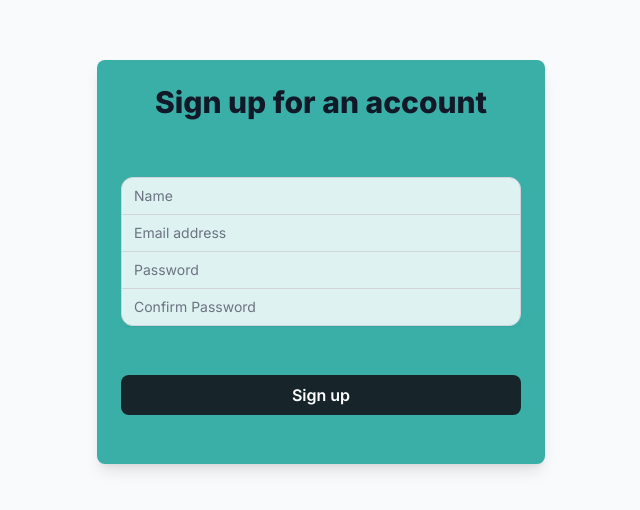
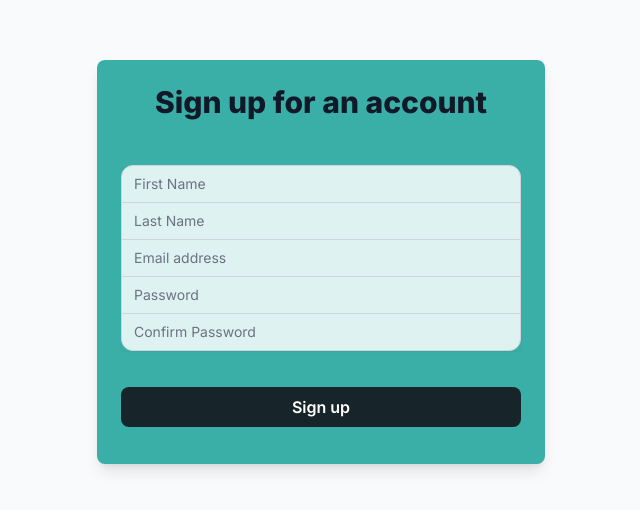
Before and after one commit to bilalchouichou-dev/evenment-reservation, a Next.js app: page /sign-up in a window 1280 px wide. Shown: the part 138-648 px from the top of the page, without its empty margins (319-959 px from the left). Built offline with nearby package versions, Linux system fonts and the light colour scheme.

Commit message:
added layout

```diff
--- a/src/app/event-details/page.js
+++ b/src/app/events/event-details/page.js
@@ -4,10 +4,6 @@ import { faEnvelope } from '@fortawesome/free-solid-svg-icons'*/
 import EventsHeader from '@/components/EventsHeader'
 import EventDetailMain from '@/components/EventDetailMain'
 import festival from "@/../public/festival.jpg";
-import Main from '@/components/EventsMain'
-import SideBar from '@/components/SideBar'
-import Footer from '@/components/Footer'
-import EventsMain from "@/components/EventsMain";
 
 
 export default function EventDetails() {
@@ -15,7 +11,6 @@ export default function EventDetails() {
     <>
     <EventsHeader/>
     <EventDetailMain titre={"arabic games awards"} ville={"fes"} date={"10/12/2024"} imageSrc={festival} place={120} prix={80} location={"https://www.google.com/maps/embed?pb=!1m18!1m12!1m3!1d26390.40115194911!2d-4.0454636652343865!3d34.22812109999998!2m3!1f0!2f0!3f0!3m2!1i1024!2i768!4f13.1!3m3!1m2!1s0xd9e1706ecb23995%3A0x6cd1576de83d6d65!2sTaza!5e0!3m2!1sfr!2sma!4v1713956536659!5m2!1sfr!2sma"} description={"Les Arab Game Awards offrent une vitrine stratégique pour le marketing des jeux vidéo arabes. En récompensant l'excellence de l'industrie, cet événement permet aux développeurs et aux éditeurs de promouvoir leurs produits auprès d'un public régional et international. En plus d'accroître la visibilité et d'attirer de nouveaux partenaires potentiels, les Arab Game Awards favorisent le réseautage et les opportunités de collaboration au sein de l'industrie, contribuant ainsi à renforcer la croissance et l'innovation dans le domaine des jeux vidéo arabes."}/>
-    <Footer/>
     </>
   );
 }
--- /dev/null
+++ b/src/app/events/layout.js
@@ -0,0 +1,12 @@
+import Footer from '@/components/Footer';
+
+export default function Layout({ children }) {
+  return (
+    <html lang="en">
+      <body>
+        {children}
+        <Footer/>
+      </body>
+    </html>
+  );
+}
--- a/src/app/events/page.js
+++ b/src/app/events/page.js
@@ -2,9 +2,7 @@ import Image from "next/image";
 /*import { FontAwesomeIcon } from '@fortawesome/react-fontawesome'
 import { faEnvelope } from '@fortawesome/free-solid-svg-icons'*/
 import EventsHeader from '@/components/EventsHeader'
-import Main from '@/components/EventsMain'
 import SideBar from '@/components/SideBar'
-import Footer from '@/components/Footer'
 import EventsMain from "@/components/EventsMain";
 
 
@@ -16,7 +14,6 @@ export default function Events() {
         <SideBar/>
         <EventsMain/>
     </div>
-    <Footer/>
     </>
   );
 }
--- a/src/app/layout.js
+++ b/src/app/layout.js
@@ -11,7 +11,9 @@ export const metadata = {
 export default function RootLayout({ children }) {
   return (
     <html lang="en">
-      <body className={inter.className}>{children}</body>
+      <body className={inter.className}>
+        {children}
+      </body>
     </html>
   );
 }
--- a/src/app/page.js
+++ b/src/app/page.js
@@ -1,6 +1,4 @@
 import Image from "next/image";
-/*import { FontAwesomeIcon } from '@fortawesome/react-fontawesome'
-import { faEnvelope } from '@fortawesome/free-solid-svg-icons'*/
 import Header from '@/components/Header'
 import Main from '@/components/Main'
 import Footer from '@/components/Footer'
--- a/src/app/sign-up/page.js
+++ b/src/app/sign-up/page.js
@@ -11,8 +11,12 @@ function SignUp() {
             <form className="flex flex-col mt-8 space-y-6 h-72 justify-evenly">
             <div className="rounded-md shadow-sm -space-y-px">
                 <div>
-                    <label htmlFor="name" className="sr-only">Name</label>
-                    <input id="name" name="name" type="text" autoComplete="name" required className="appearance-none rounded-t-xl relative block w-full px-3 py-2 border border-gray-300 placeholder-gray-500 bg-[#DEF2F1] text-gray-900 focus:outline-none focus:ring-indigo-500 focus:border-indigo-500 focus:z-10 sm:text-sm" placeholder="Name" />
+                    <label htmlFor="first-name" className="sr-only">First Name</label>
+                    <input id="first-name" name="first-name" type="text" autoComplete="prenom" required className="appearance-none rounded-t-xl relative block w-full px-3 py-2 border border-gray-300 placeholder-gray-500 bg-[#DEF2F1] text-gray-900 focus:outline-none focus:ring-indigo-500 focus:border-indigo-500 focus:z-10 sm:text-sm" placeholder="First Name" />
+                </div>
+                <div>
+                    <label htmlFor="last-name" className="sr-only">Last Name</label>
+                    <input id="last-name" name="last-name" type="text" autoComplete="nom" required className="appearance-none relative block w-full px-3 py-2 border border-gray-300 placeholder-gray-500 bg-[#DEF2F1] text-gray-900 focus:outline-none focus:ring-indigo-500 focus:border-indigo-500 focus:z-10 sm:text-sm" placeholder="Last Name" />
                 </div>
                 <div>
                     <label htmlFor="email" className="sr-only">Email address</label>
@@ -23,11 +27,10 @@ function SignUp() {
                     <input id="password" name="password" type="password" autoComplete="new-password" required className="appearance-none relative block w-full px-3 py-2 border border-gray-300 placeholder-gray-500 bg-[#DEF2F1] text-gray-900 focus:outline-none focus:ring-indigo-500 focus:border-indigo-500 focus:z-10 sm:text-sm" placeholder="Password" />
                 </div>
                 <div>
-                <label htmlFor="confirm-password" className="sr-only">Password</label>
-                <input id="confirm-password" name="confirm-password" type="confirm-password" required className="appearance-none rounded-b-xl relative block w-full px-3 py-2 border border-gray-300 placeholder-gray-500 bg-[#DEF2F1] text-gray-900 focus:outline-none focus:ring-indigo-500 focus:border-indigo-500 focus:z-10 sm:text-sm" placeholder="Confirm Password" />
+                    <label htmlFor="confirm-password" className="sr-only">confirm Password</label>
+                    <input id="confirm-password" name="confirm-password" type="confirm-password" required className="appearance-none rounded-b-xl relative block w-full px-3 py-2 border border-gray-300 placeholder-gray-500 bg-[#DEF2F1] text-gray-900 focus:outline-none focus:ring-indigo-500 focus:border-indigo-500 focus:z-10 sm:text-sm" placeholder="Confirm Password" />
                 </div>
             </div>
-
             <div>
                 <button type="submit" className="w-full py-2 px-4 bg-[#17252A] hover:bg-indigo-700 text-white font-semibold rounded-lg focus:outline-none focus:ring-2 focus:ring-offset-2 focus:ring-indigo-500">
                 Sign up
```
